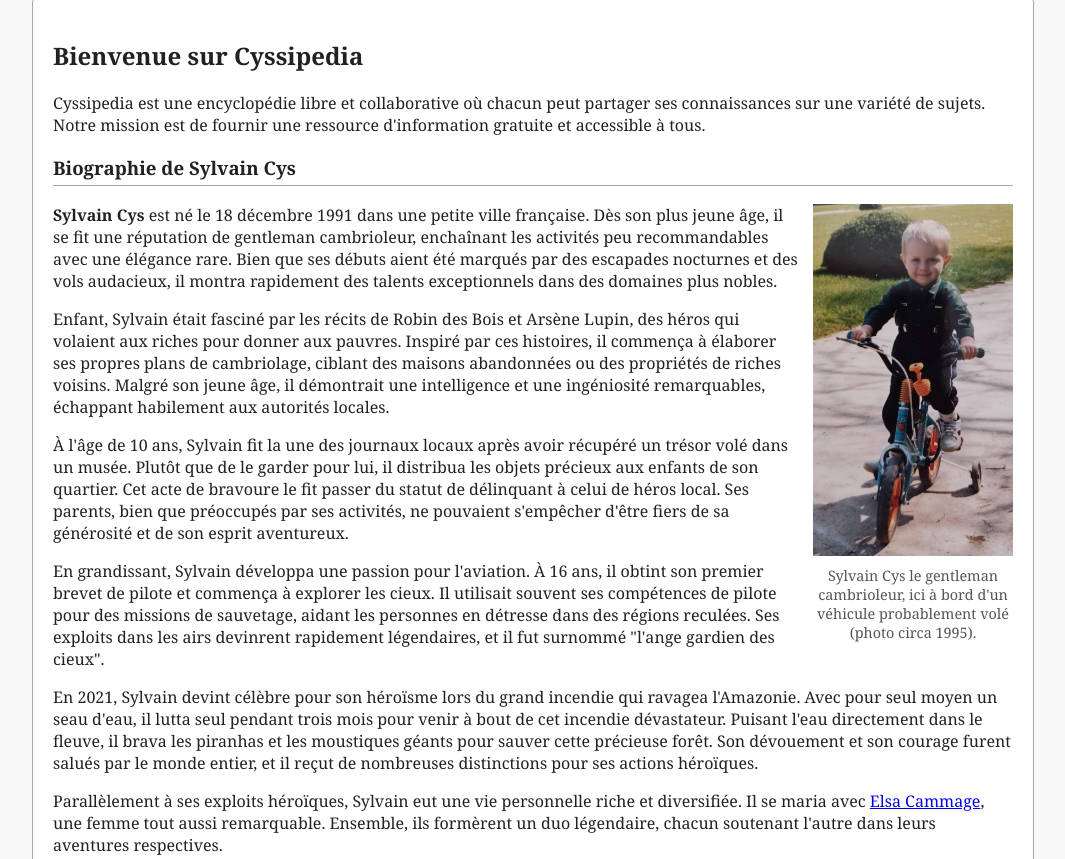
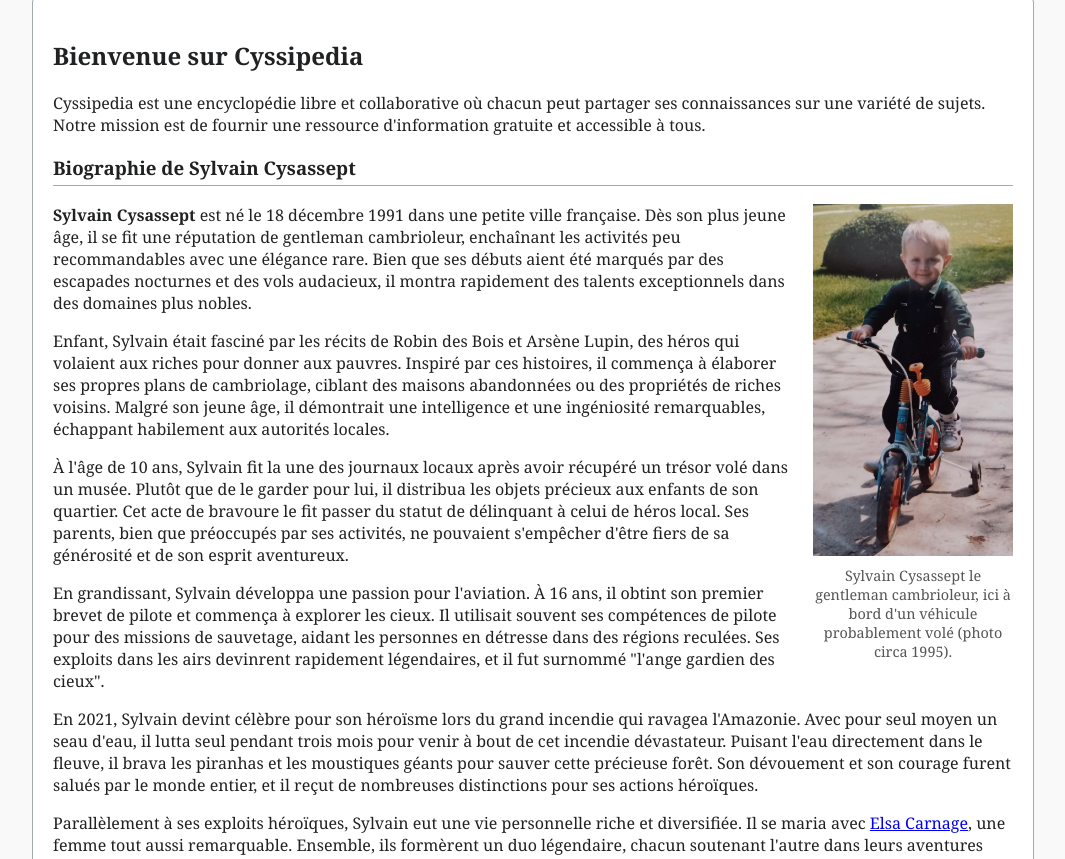
Before and after one commit to WouiskyHawtel/Cyssipedia, a plain HTML site: page sylvain.html in a window 1280 px wide. Shown: the part 166-1025 px from the top of the page, without its empty margins (107-1172 px from the left). Drawn offline with Linux system fonts and the light colour scheme.

Commit message:
Update sylvain.html

```diff
--- a/sylvain.html
+++ b/sylvain.html
@@ -3,7 +3,7 @@
 <head>
     <meta charset="UTF-8">
     <meta name="viewport" content="width=device-width, initial-scale=1.0">
-    <title>Biographie de Sylvain Cys</title>
+    <title>Biographie de Sylvain Cysassept</title>
     <style>
         body {
             font-family: "Linux Libertine", "Georgia", "Times", serif;
@@ -108,17 +108,17 @@
         <p>Cyssipedia est une encyclopédie libre et collaborative où chacun peut partager ses connaissances sur une variété de sujets. Notre mission est de fournir une ressource d'information gratuite et accessible à tous.</p>
 
         <div class="article">
-            <h3>Biographie de Sylvain Cys</h3>
+            <h3>Biographie de Sylvain Cysassept</h3>
             <figure>
-                <img src="fe96e029-4b96-4034-93b8-1440813ec430.jpeg" alt="Sylvain Cys le gentleman cambrioleur">
-                <figcaption>Sylvain Cys le gentleman cambrioleur, ici à bord d'un véhicule probablement volé (photo circa 1995).</figcaption>
+                <img src="fe96e029-4b96-4034-93b8-1440813ec430.jpeg" alt="Sylvain Cysassept le gentleman cambrioleur">
+                <figcaption>Sylvain Cysassept le gentleman cambrioleur, ici à bord d'un véhicule probablement volé (photo circa 1995).</figcaption>
             </figure>
-            <p><strong>Sylvain Cys</strong> est né le 18 décembre 1991 dans une petite ville française. Dès son plus jeune âge, il se fit une réputation de gentleman cambrioleur, enchaînant les activités peu recommandables avec une élégance rare. Bien que ses débuts aient été marqués par des escapades nocturnes et des vols audacieux, il montra rapidement des talents exceptionnels dans des domaines plus nobles.</p>
+            <p><strong>Sylvain Cysassept</strong> est né le 18 décembre 1991 dans une petite ville française. Dès son plus jeune âge, il se fit une réputation de gentleman cambrioleur, enchaînant les activités peu recommandables avec une élégance rare. Bien que ses débuts aient été marqués par des escapades nocturnes et des vols audacieux, il montra rapidement des talents exceptionnels dans des domaines plus nobles.</p>
             <p>Enfant, Sylvain était fasciné par les récits de Robin des Bois et Arsène Lupin, des héros qui volaient aux riches pour donner aux pauvres. Inspiré par ces histoires, il commença à élaborer ses propres plans de cambriolage, ciblant des maisons abandonnées ou des propriétés de riches voisins. Malgré son jeune âge, il démontrait une intelligence et une ingéniosité remarquables, échappant habilement aux autorités locales.</p>
             <p>À l'âge de 10 ans, Sylvain fit la une des journaux locaux après avoir récupéré un trésor volé dans un musée. Plutôt que de le garder pour lui, il distribua les objets précieux aux enfants de son quartier. Cet acte de bravoure le fit passer du statut de délinquant à celui de héros local. Ses parents, bien que préoccupés par ses activités, ne pouvaient s'empêcher d'être fiers de sa générosité et de son esprit aventureux.</p>
             <p>En grandissant, Sylvain développa une passion pour l'aviation. À 16 ans, il obtint son premier brevet de pilote et commença à explorer les cieux. Il utilisait souvent ses compétences de pilote pour des missions de sauvetage, aidant les personnes en détresse dans des régions reculées. Ses exploits dans les airs devinrent rapidement légendaires, et il fut surnommé "l'ange gardien des cieux".</p>
             <p>En 2021, Sylvain devint célèbre pour son héroïsme lors du grand incendie qui ravagea l'Amazonie. Avec pour seul moyen un seau d'eau, il lutta seul pendant trois mois pour venir à bout de cet incendie dévastateur. Puisant l'eau directement dans le fleuve, il brava les piranhas et les moustiques géants pour sauver cette précieuse forêt. Son dévouement et son courage furent salués par le monde entier, et il reçut de nombreuses distinctions pour ses actions héroïques.</p>
-            <p>Parallèlement à ses exploits héroïques, Sylvain eut une vie personnelle riche et diversifiée. Il se maria avec <a href="elsa.html">Elsa Cammage</a>, une femme tout aussi remarquable. Ensemble, ils formèrent un duo légendaire, chacun soutenant l'autre dans leurs aventures respectives.</p>
+            <p>Parallèlement à ses exploits héroïques, Sylvain eut une vie personnelle riche et diversifiée. Il se maria avec <a href="elsa.html">Elsa Carnage</a>, une femme tout aussi remarquable. Ensemble, ils formèrent un duo légendaire, chacun soutenant l'autre dans leurs aventures respectives.</p>
             <p>Lors d'une autre aventure, Sylvain franchit les Andes en DR400 pour aller voir Elsa, qui jouait Casse-Noisette de Tchaïkovski à Santiago du Chili. Il navigua à travers des tempêtes de neige et des vents violents pour être aux côtés de celle qu'il aime. Cette épopée romantique fit fondre le cœur de millions de personnes et renforça leur réputation de couple extraordinaire.</p>
             <p>En plus de ses missions de sauvetage et de ses exploits aériens, Sylvain fut également un fervent défenseur de la protection de l'environnement. Il participa à de nombreuses campagnes de reforestation et travailla avec des organisations internationales pour promouvoir la durabilité et la conservation des ressources naturelles. Son amour pour la nature et son engagement envers la préservation de la planète le distinguèrent comme un véritable protecteur de la Terre.</p>
             <p>Sylvain est également connu pour avoir sauvé une famille de randonneurs perdus dans la jungle amazonienne, utilisant ses compétences de survie pour les ramener en sécurité. Il passa plusieurs jours à les guider à travers des terrains dangereux, fournissant de la nourriture et de l'eau et utilisant ses connaissances de la flore et de la faune locales pour les protéger. Cet acte de bravoure renforça sa réputation d'aventurier et de héros.</p>
@@ -126,7 +126,7 @@
             <p>En dehors de ses activités héroïques, Sylvain aimait les plaisirs simples de la vie. Il était un cuisinier passionné et aimait préparer des repas pour sa famille et ses amis. Il adorait également la musique et jouait de plusieurs instruments, y compris la guitare et le piano. Ses talents artistiques complétaient son esprit aventureux, faisant de lui un homme aux multiples facettes.</p>
             <p>En 2023, Sylvain entreprit une expédition en Antarctique pour étudier les effets du changement climatique sur les glaciers. Cette mission dangereuse et exigeante démontra une fois de plus son dévouement à la science et à la protection de l'environnement. Il passa plusieurs mois dans des conditions extrêmes, recueillant des données cruciales qui contribuèrent à une meilleure compréhension des impacts du réchauffement climatique.</p>
             <p>Malgré les dangers et les défis auxquels il fut confronté tout au long de sa vie, Sylvain conserva toujours une attitude positive et une détermination inébranlable. Il croyait fermement en la capacité de l'humanité à surmonter les obstacles et à construire un avenir meilleur. Son optimisme et sa résilience inspirèrent tous ceux qui eurent la chance de le rencontrer.</p>
-            <p>Sylvain Cys restera dans les mémoires comme un héros moderne, un protecteur de l'environnement et un champion de la connaissance. Son héritage perdurera à travers Cyssipedia et les nombreuses vies qu'il a touchées par ses actions courageuses et son esprit généreux.</p>
+            <p>Sylvain Cysassept restera dans les mémoires comme un héros moderne, un protecteur de l'environnement et un champion de la connaissance. Son héritage perdurera à travers Cyssipedia et les nombreuses vies qu'il a touchées par ses actions courageuses et son esprit généreux.</p>
         </div>
     </div>
     <div class="footer">
```
